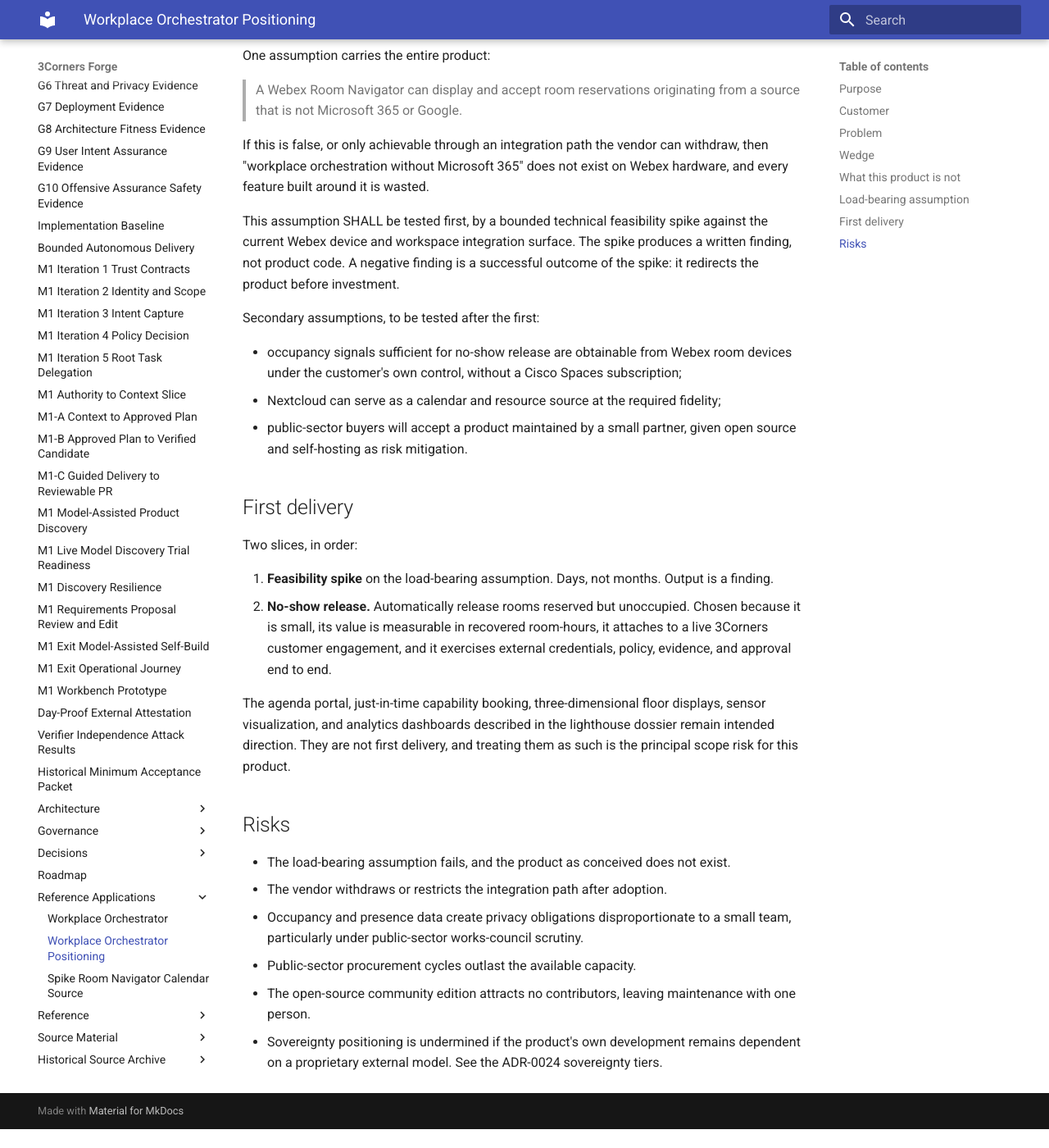
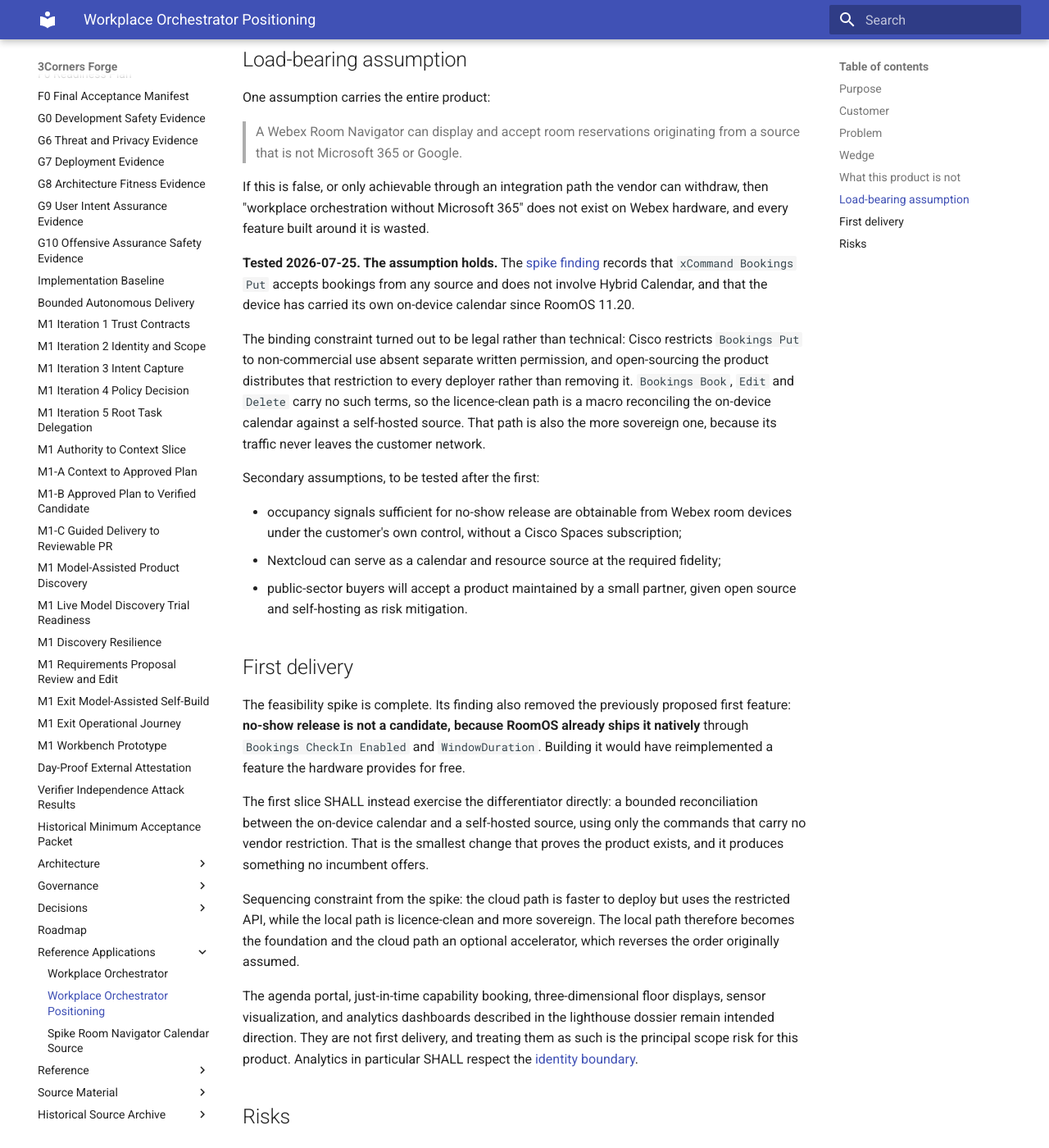
Before and after one commit to 3Corners-Labs/Forge, an MkDocs documentation site: the page built from docs/reference-applications/workplace-orchestrator-positioning.md, in a window 1280 px wide and 1400 px high, scrolled down 1803 px. Shown: the whole window at 82% size. Built offline with MkDocs 1.6.1 and Material for MkDocs 9.7.7, drawn with Linux system fonts in a browser that asks for light colours; before the commit the page ends 3180 px from its top, so only the background shows below that; some of the changed text lies outside the part shown.

Commit message:
docs(workplace): draw the identity boundary and refresh positioning
Sijbren stated the product principle: the system should know how many people
occupy a space, not who they are, with deliberate check-in as the only
identified presence signal.

Record it as an architectural constraint enforced at ingestion, and strengthen
it where it was weakest. The obvious risk is sensors; the real risk is
bookings. Every reservation carries an organizer, so without a single sensor
the system already holds who reserved which space when, and check-in plus
aggregation turns that into an attendance pattern per employee. Guarding the
sensor path alone would protect the wrong door.

Add purpose separation between booking identity and occupancy analysis,
small-number suppression, retention that differs per flow, and a testable
declaration of what is not ingested. Note the consequence: per-person
utilisation reporting is foreclosed, deliberately, and that boundary is itself
a differentiator against two identity-bound incumbents.

Also refresh the positioning note, which had gone stale against the spike. The
load-bearing assumption is tested and holds; the constraint is legal rather
than technical; and no-show release is withdrawn as the first feature because
RoomOS already ships it. The licence-clean local path becomes the foundation
and the cloud path an accelerator, reversing the order originally assumed.

Co-Authored-By: Claude Opus 4.8 <noreply@anthropic.com>

```diff
--- a/docs/reference-applications/workplace-orchestrator-positioning.md
+++ b/docs/reference-applications/workplace-orchestrator-positioning.md
@@ -56,9 +56,11 @@ Supporting properties, in priority order:
 2. self-hosted, on-premises, or partner-delivered SaaS from the same artefact,
    which requires multi-tenancy, RBAC, and privacy controls in the foundation
    rather than as later additions;
-3. explainable handling of occupancy and presence data, which is legally and
-   culturally sensitive in a public-sector workforce and opaque in both
-   incumbent products;
+3. **counts rather than identities.** The product is designed so that it
+   structurally cannot identify who occupies a space, which keeps it clear of the
+   AI Act's worker-monitoring category and is a materially different offer to a
+   works council. Both incumbents are identity-bound by construction. See the
+   [identity boundary](workplace-orchestrator.md#identity-boundary);
 4. Webex Collaboration as the first device integration, because that is where
    3Corners' expertise and current customer engagements are.
 
@@ -81,10 +83,19 @@ If this is false, or only achievable through an integration path the vendor can
 withdraw, then "workplace orchestration without Microsoft 365" does not exist on
 Webex hardware, and every feature built around it is wasted.
 
-This assumption SHALL be tested first, by a bounded technical feasibility spike
-against the current Webex device and workspace integration surface. The spike
-produces a written finding, not product code. A negative finding is a successful
-outcome of the spike: it redirects the product before investment.
+**Tested 2026-07-25. The assumption holds.** The
+[spike finding](spike-room-navigator-calendar-source.md) records that
+`xCommand Bookings Put` accepts bookings from any source and does not involve
+Hybrid Calendar, and that the device has carried its own on-device calendar since
+RoomOS 11.20.
+
+The binding constraint turned out to be legal rather than technical: Cisco
+restricts `Bookings Put` to non-commercial use absent separate written
+permission, and open-sourcing the product distributes that restriction to every
+deployer rather than removing it. `Bookings Book`, `Edit` and `Delete` carry no
+such terms, so the licence-clean path is a macro reconciling the on-device
+calendar against a self-hosted source. That path is also the more sovereign one,
+because its traffic never leaves the customer network.
 
 Secondary assumptions, to be tested after the first:
 
@@ -97,26 +108,36 @@ Secondary assumptions, to be tested after the first:
 
 ## First delivery
 
-Two slices, in order:
+The feasibility spike is complete. Its finding also removed the previously
+proposed first feature: **no-show release is not a candidate, because RoomOS
+already ships it natively** through `Bookings CheckIn Enabled` and
+`WindowDuration`. Building it would have reimplemented a feature the hardware
+provides for free.
 
-1. **Feasibility spike** on the load-bearing assumption. Days, not months.
-   Output is a finding.
-2. **No-show release.** Automatically release rooms reserved but unoccupied.
-   Chosen because it is small, its value is measurable in recovered room-hours,
-   it attaches to a live 3Corners customer engagement, and it exercises external
-   credentials, policy, evidence, and approval end to end.
+The first slice SHALL instead exercise the differentiator directly: a bounded
+reconciliation between the on-device calendar and a self-hosted source, using
+only the commands that carry no vendor restriction. That is the smallest change
+that proves the product exists, and it produces something no incumbent offers.
+
+Sequencing constraint from the spike: the cloud path is faster to deploy but uses
+the restricted API, while the local path is licence-clean and more sovereign. The
+local path therefore becomes the foundation and the cloud path an optional
+accelerator, which reverses the order originally assumed.
 
 The agenda portal, just-in-time capability booking, three-dimensional floor
 displays, sensor visualization, and analytics dashboards described in the
 lighthouse dossier remain intended direction. They are not first delivery, and
-treating them as such is the principal scope risk for this product.
+treating them as such is the principal scope risk for this product. Analytics in
+particular SHALL respect the [identity boundary](workplace-orchestrator.md#identity-boundary).
 
 ## Risks
 
 - The load-bearing assumption fails, and the product as conceived does not exist.
 - The vendor withdraws or restricts the integration path after adoption.
 - Occupancy and presence data create privacy obligations disproportionate to a
-  small team, particularly under public-sector works-council scrutiny.
+  small team, particularly under public-sector works-council scrutiny. The
+  identity boundary is the mitigation; drifting across it would reintroduce the
+  risk in a form that is expensive to reverse.
 - Public-sector procurement cycles outlast the available capacity.
 - The open-source community edition attracts no contributors, leaving
   maintenance with one person.
```
Also changed, not shown: docs/reference-applications/workplace-orchestrator.md (+36 -0 lines).
